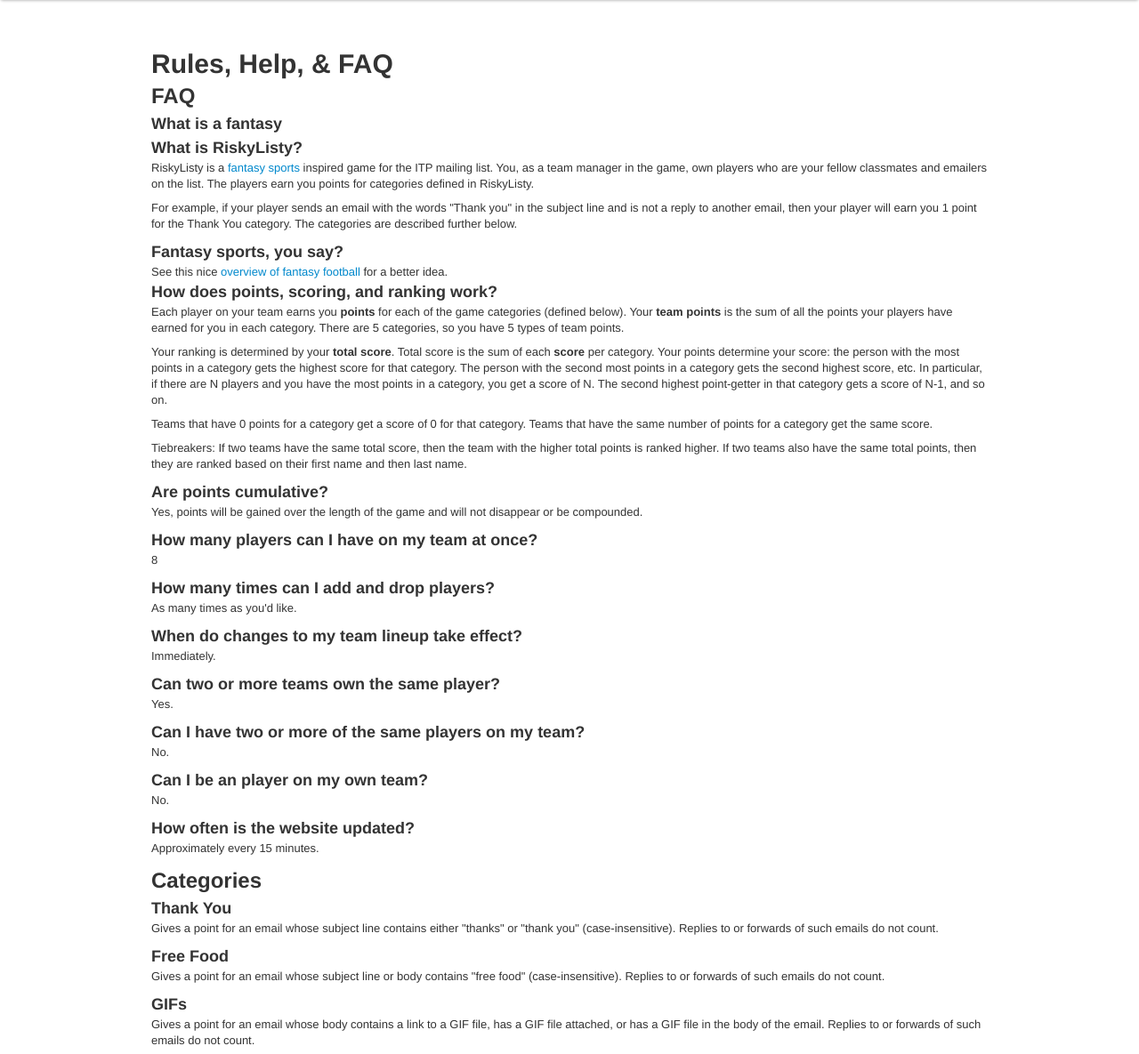
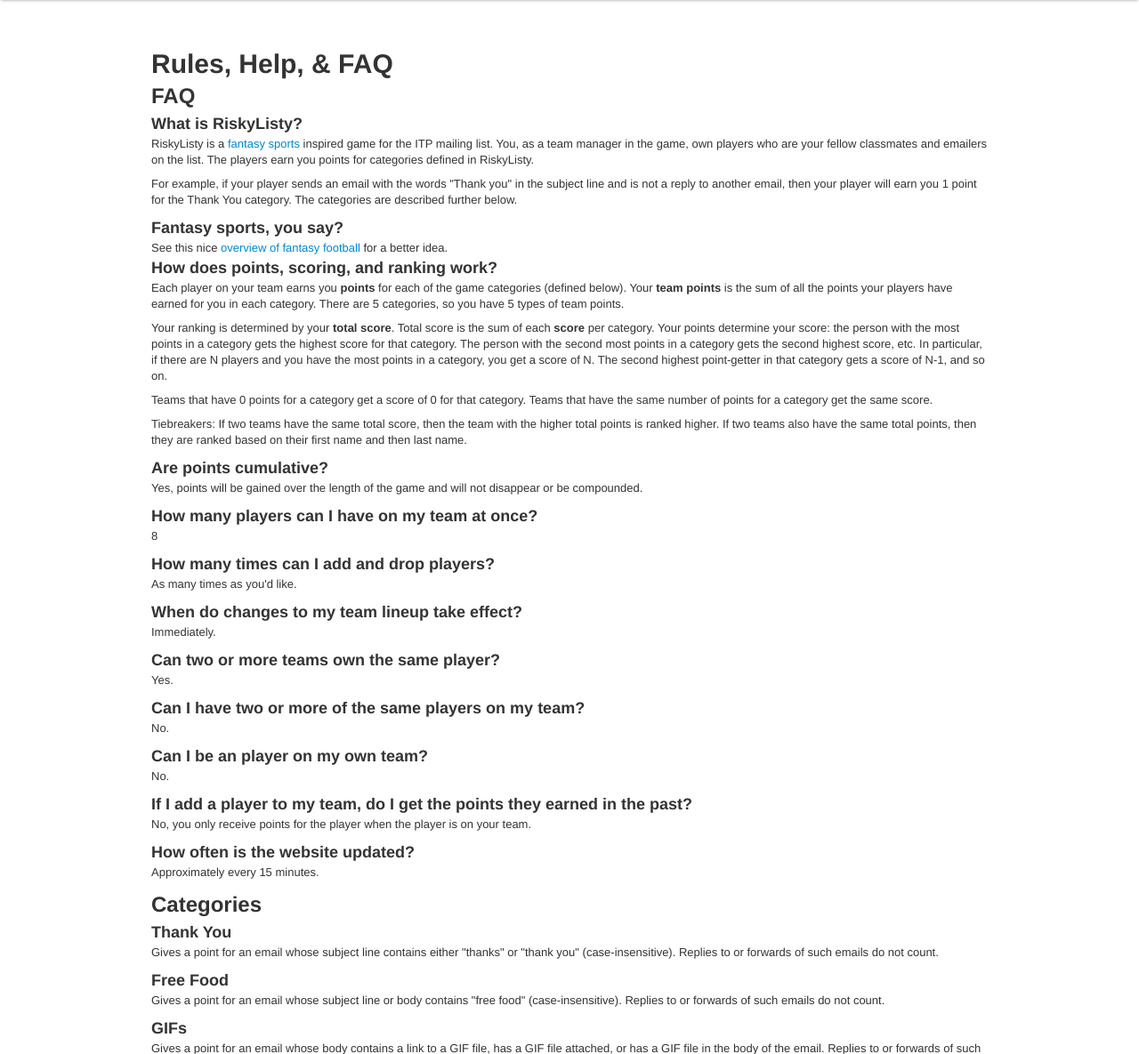
Before and after one commit to zischwartz/riskyListy, a Python web app: template templates/help.html in a window 1280 px wide. Shown: the part 110-1295 px from the top of the page at 89% size. Run offline with Jinja, Linux system fonts and the light colour scheme; the template is opened without the code that fills it, so the values that code supplies are empty; some libraries are stand-ins or nearby versions.

Commit message:
updated help

```diff
--- a/templates/help.html
+++ b/templates/help.html
@@ -5,8 +5,6 @@
 <h1> Rules, Help, &amp; FAQ </h1>
 
 <h2>FAQ</h2>
-
-<h3>What is a fantasy
 
 <h3>What is RiskyListy?</h3>
 
@@ -56,6 +54,10 @@ See this nice <a href="http://entertainment.howstuffworks.com/fantasy-football1.
 
 <p>No.</p>
 
+<h3>If I add a player to my team, do I get the points they earned in the past?</h3>
+
+<p>No, you only receive points for the player when the player is on your team.</p>
+
 <h3>How often is the website updated?</h3>
 
 <p>Approximately every 15 minutes.</p>
```
